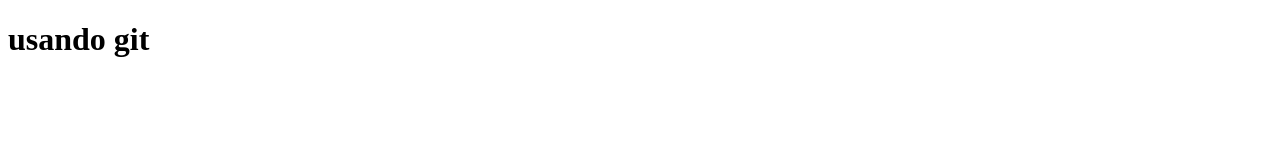
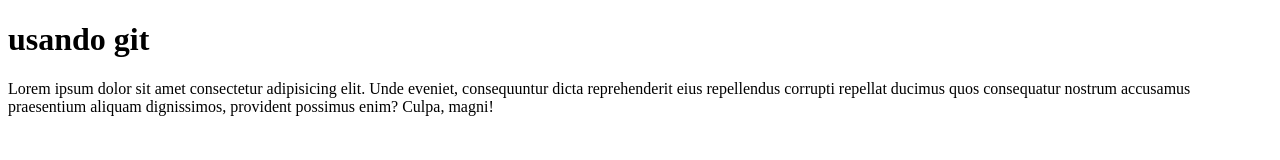
Before and after one commit to JamerM/PracticadeGit, a plain HTML site: page main.html in a window 1280 px wide. Drawn offline with Linux system fonts and the light colour scheme.

Commit message:
adicinado un parrafo en main
ahora

```diff
--- a/main.html
+++ b/main.html
@@ -8,6 +8,12 @@
 </head>
 <body>
     <h1>usando git </h1>
+    <p>Lorem ipsum dolor sit amet consectetur adipisicing elit. Unde eveniet, consequuntur dicta reprehenderit eius repellendus corrupti repellat ducimus quos consequatur nostrum accusamus praesentium aliquam dignissimos, provident possimus enim? Culpa, magni!</p>
+
+
+
+
+
 
 </body>
 </html>
```
